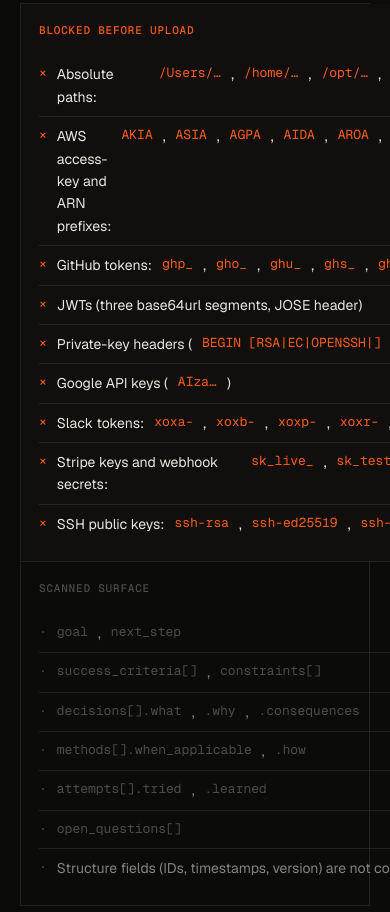
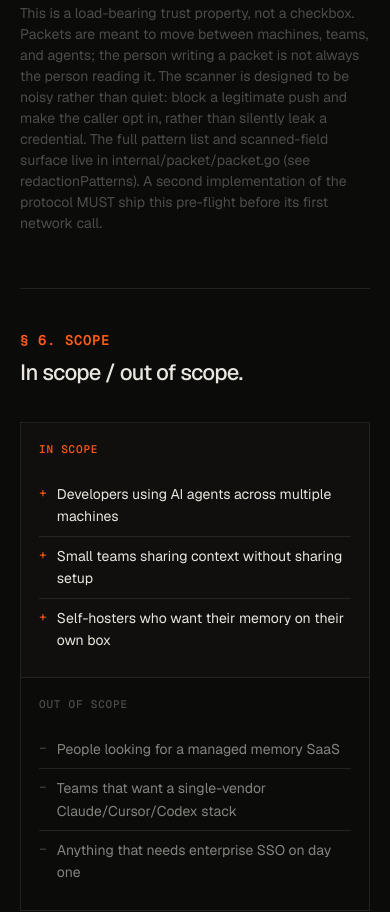
Before and after one commit to dennisdevulder/ltm, a plain HTML site: page website/index.html in a window 390 px wide. Shown: the part 4900-5812 px from the top of the page. Drawn offline with nearby package versions, Linux system fonts and the light colour scheme.

Commit message:
fix(website): drop the redaction patterns table (#37)
* fix(website): 20px body padding on mobile and tablet

Apply the gutter at the body level rather than per-element, so
every section (hero, abstract, terminal, packet, footer, consent)
is inset 20px from the viewport edge without depending on any
child class behaving.

* fix(website): drop the redaction patterns table

The BLOCKED BEFORE UPLOAD / SCANNED SURFACE grid didn't fit on mobile
(two columns of long strings, no horizontal scroll) and wasn't
load-bearing content — the intro paragraph and the closing note tell
the story. The full pattern list lives in internal/packet/packet.go
where a second implementation would consult it anyway.

Folded the 'full pattern list … lives in packet.go' pointer into the
closing note so the reference survives.

```diff
--- a/website/index.html
+++ b/website/index.html
@@ -595,43 +595,15 @@ per packet</div></div>
       with <span class="m">--allow-unredacted</span>, but they have to say so
       out loud.
     </p>
-    <div class="scope">
-      <div class="in">
-        <h5>BLOCKED BEFORE UPLOAD</h5>
-        <ul>
-          <li><span class="m">×</span>Absolute paths: <span class="m">/Users/…</span>, <span class="m">/home/…</span>, <span class="m">/opt/…</span>, <span class="m">/var/…</span>, <span class="m">/etc/…</span>, <span class="m">/root/…</span>, <span class="m">C:\…</span></li>
-          <li><span class="m">×</span>AWS access-key and ARN prefixes: <span class="m">AKIA</span>, <span class="m">ASIA</span>, <span class="m">AGPA</span>, <span class="m">AIDA</span>, <span class="m">AROA</span>, <span class="m">AIPA</span>, <span class="m">ANPA</span>, <span class="m">ANVA</span>, <span class="m">ABIA</span>, <span class="m">ACCA</span></li>
-          <li><span class="m">×</span>GitHub tokens: <span class="m">ghp_</span>, <span class="m">gho_</span>, <span class="m">ghu_</span>, <span class="m">ghs_</span>, <span class="m">ghr_</span></li>
-          <li><span class="m">×</span>JWTs (three base64url segments, JOSE header)</li>
-          <li><span class="m">×</span>Private-key headers (<span class="m">BEGIN [RSA|EC|OPENSSH|] PRIVATE KEY</span>)</li>
-          <li><span class="m">×</span>Google API keys (<span class="m">AIza…</span>)</li>
-          <li><span class="m">×</span>Slack tokens: <span class="m">xoxa-</span>, <span class="m">xoxb-</span>, <span class="m">xoxp-</span>, <span class="m">xoxr-</span>, <span class="m">xoxs-</span></li>
-          <li><span class="m">×</span>Stripe keys and webhook secrets: <span class="m">sk_live_</span>, <span class="m">sk_test_</span>, <span class="m">rk_live_</span>, <span class="m">rk_test_</span>, <span class="m">whsec_</span></li>
-          <li><span class="m">×</span>SSH public keys: <span class="m">ssh-rsa</span>, <span class="m">ssh-ed25519</span>, <span class="m">ssh-dss</span>, <span class="m">ssh-ecdsa</span></li>
-        </ul>
-      </div>
-      <div class="out">
-        <h5>SCANNED SURFACE</h5>
-        <ul>
-          <li><span class="m">·</span><span class="m">goal</span>, <span class="m">next_step</span></li>
-          <li><span class="m">·</span><span class="m">success_criteria[]</span>, <span class="m">constraints[]</span></li>
-          <li><span class="m">·</span><span class="m">decisions[].what</span>, <span class="m">.why</span>, <span class="m">.consequences</span></li>
-          <li><span class="m">·</span><span class="m">methods[].when_applicable</span>, <span class="m">.how</span></li>
-          <li><span class="m">·</span><span class="m">attempts[].tried</span>, <span class="m">.learned</span></li>
-          <li><span class="m">·</span><span class="m">open_questions[]</span></li>
-          <li><span class="m">·</span>Structure fields (IDs, timestamps, version) are not content and are not scanned.</li>
-        </ul>
-      </div>
-    </div>
     <p class="note">
       This is a load-bearing trust property, not a checkbox. Packets are meant
       to move between machines, teams, and agents; the person writing a packet
       is not always the person reading it. The scanner is designed to be noisy
       rather than quiet: block a legitimate push and make the caller opt in,
-      rather than silently leak a credential. Implementation and test vectors
-      live in <span class="m">internal/packet/packet.go</span> (see
-      <span class="m">redactionPatterns</span>). A second implementation of
-      the protocol MUST ship this pre-flight before its first network call.
+      rather than silently leak a credential. The full pattern list and
+      scanned-field surface live in <span class="m">internal/packet/packet.go</span>
+      (see <span class="m">redactionPatterns</span>). A second implementation
+      of the protocol MUST ship this pre-flight before its first network call.
     </p>
   </section>
 
```
